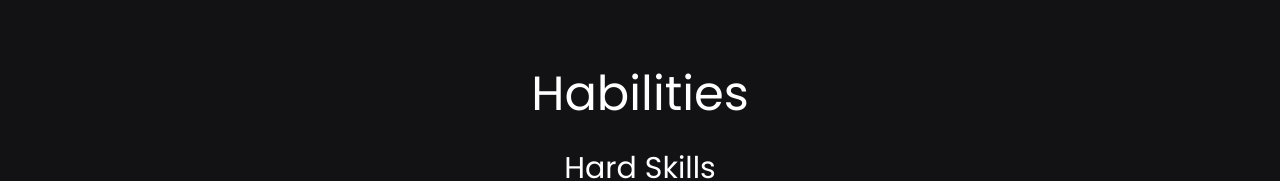
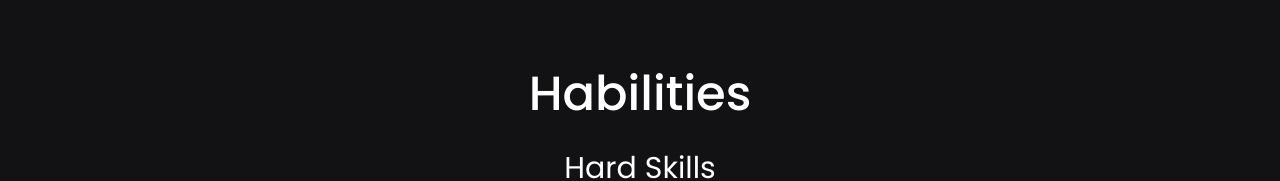
Before and after one commit to LukSantana/portfolio, a React (Vite) app: page / in a window 1280 px wide. Shown: the part 606-787 px from the top of the page. Built offline with nearby package versions, Linux system fonts and the light colour scheme.

Commit message:
updated skills section

```diff
--- a/src/Components/Skills/index.tsx
+++ b/src/Components/Skills/index.tsx
@@ -11,7 +11,7 @@
 const Skills = () => {
 	return (
 		<div className="flex flex-col h-full items-center py-4 gap-8" id="skills">
-			<h1 className="text-white text-5xl">Habilities</h1>
+			<h1 className="text-white text-5xl font-medium">Habilities</h1>
 			<h2 className="text-white text-3xl">Hard Skills</h2>
 			<h2 className="text-white text-2xl">Front-End</h2>
 			<div className="grid grid-cols-2 sm:flex sm:flex-1 sm:flex-wrap sm:justify-center gap-6">
```
